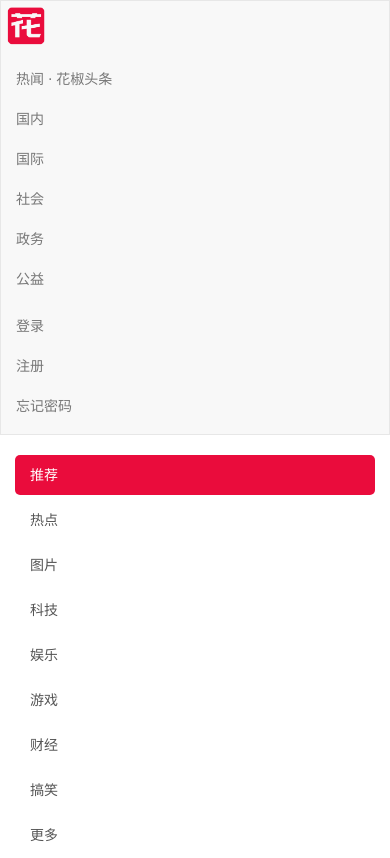
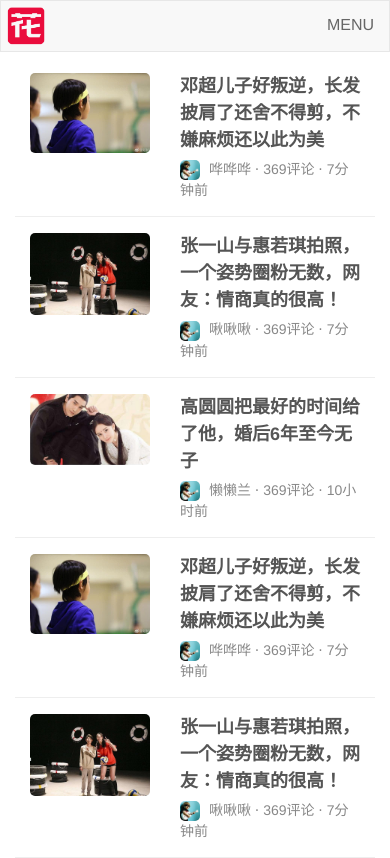
Before and after one commit to qinbin52qiul/small-projects, a plain HTML site: page pepper-headline/index.html in a window 390 px wide. Shown: the top 858 px of the page. Drawn offline with Linux system fonts and the light colour scheme.

Commit message:
花椒头条（响应式布局优化）

```diff
--- a/pepper-headline/css/main.css
+++ b/pepper-headline/css/main.css
@@ -1,6 +1,7 @@
 body {
   color: #555;
 }
+
 a:hover,
 a:link {
   text-decoration: none;
@@ -29,6 +30,7 @@ img,
 .side-bar .list-group-item {
   border: 0;
   margin-bottom: 5px;
+  text-align: center;
 }
 
 .side-bar .list-group-item.active {
@@ -83,56 +85,60 @@ img,
   padding-bottom: 20px;
 }
 
-.side-bar-card .text-lg{
+.side-bar-card .text-lg {
   font-size: 150%;
 }
 
 .side-bar-card .card-title,
-.side-bar-card .card-body .list .item{
+.side-bar-card .card-body .list .item {
   padding: 10px 15px;
 }
-.side-bar-card .card-title{
+
+.side-bar-card .card-title {
   font-size: 18px;
   font-weight: bold;
   padding-top: 0;
   padding-bottom: 0;
 }
-.side-bar-card .card-body .list .item:hover{
-  background: rgba(0,0,0,.07);
+
+.side-bar-card .card-body .list .item:hover {
+  background: rgba(0, 0, 0, .07);
 }
 
-.card-body .list .item .title{
+.card-body .list .item .title {
   padding-bottom: 5px;
 }
 
-.card-body .list .item .desc{
+.card-body .list .item .desc {
   color: #999;
 }
 
-.news-title{
+.news-title {
   line-height: 1.5;
   color: #333;
 }
 
-.news-status{
+.news-status {
   color: #999;
 }
-.news-status .label{
+
+.news-status .label {
   opacity: 0.7;
 }
-.news-content{
+
+.news-content {
   margin-top: 20px;
   font-size: 15px;
   line-height: 1.5;
 }
 
-.news-content img{
+.news-content img {
   margin-top: 10px;
   margin-bottom: 10px;
   width: 100%;
 }
 
-.no-padding-h{
+.no-padding-h {
   padding-left: 0;
   padding-right: 0;
 }
@@ -145,7 +151,7 @@ img,
   color: #999;
 }
 
-.container-small{
+.container-small {
   max-width: 500px;
 }
 
@@ -155,7 +161,25 @@ img,
 }
 
 .btn-primary:hover,
-.btn-primary:active:focus{
+.btn-primary:active:focus {
   background-color: #bd0930;
   border-color: #bd0930;
 }
+
+#toggle-checkbox:checked ~ div {
+  display: block !important;
+}
+
+#toggle-label {
+  position: absolute;
+  right: 15px;
+  top: 13px;
+  font-size: 16px;
+  font-weight: normal;
+  color: #666;
+  display: none;
+}
+
+#toggle-label:hover{
+  color: #333;
+}
--- a/pepper-headline/index.html
+++ b/pepper-headline/index.html
@@ -17,6 +17,9 @@
         <a href="index.html" class="navbar-brand">
         </a>
       </div>
+      <label id="toggle-label" class="visible-xs-inline-block" for="toggle-checkbox">MENU</label>
+      <input class="hidden" id="toggle-checkbox" type="checkbox">
+      <div class="hidden-xs">
         <ul class="nav navbar-nav">
           <li><a href="#">热闻 ⋅ 花椒头条</a></li>
           <li><a href="#">国内</a></li>
@@ -28,14 +31,15 @@
         <ul class="nav navbar-nav navbar-right">
           <li><a href="login.html">登录</a></li>
           <li><a href="register.html">注册</a></li>
-        <li><a href="#">忘记密码</a></li>
+          <li><a href="forget.html">忘记密码</a></li>
         </ul>
+      </div>
     </div>
   </div>
   <div class="container">
     <div class="row">
       <div class="col-sm-2">
-        <div class="list-group side-bar">
+        <div class="hidden-xs list-group side-bar">
           <a href="#" class="list-group-item active">推荐</a>
           <a href="#" class="list-group-item">热点</a>
           <a href="#" class="list-group-item">图片</a>
```
Also changed, not shown: pepper-headline/forget.html (+5 -1 lines), pepper-headline/login.html (+5 -1 lines), pepper-headline/news.html (+5 -1 lines), pepper-headline/register.html (+5 -1 lines). Lines whose indentation alone changed are shown as unchanged.
